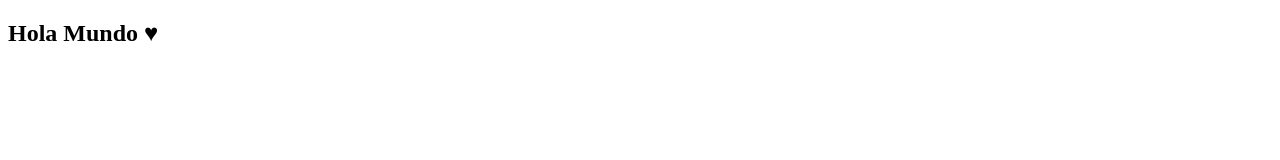
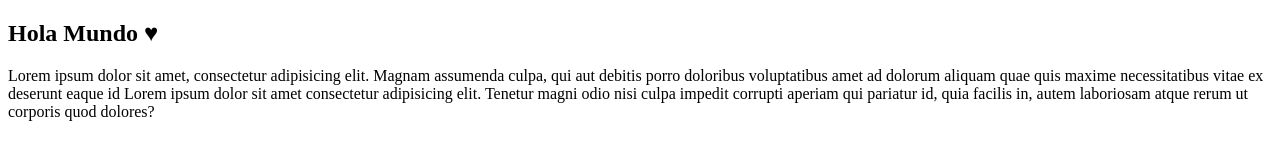
Before and after one commit to J03LK/pratica-taller, a plain HTML site: page index.html in a window 1280 px wide. Drawn offline with Linux system fonts and the light colour scheme.

Commit message:
añadiendo parrafo

```diff
--- a/index.html
+++ b/index.html
@@ -7,5 +7,6 @@
 </head>
 <body>
     <h2>Hola Mundo ♥</h2>
+    <p>Lorem ipsum dolor sit amet, consectetur adipisicing elit. Magnam assumenda culpa, qui aut debitis porro doloribus voluptatibus amet ad dolorum aliquam quae quis maxime necessitatibus vitae ex deserunt eaque id Lorem ipsum dolor sit amet consectetur adipisicing elit. Tenetur magni odio nisi culpa impedit corrupti aperiam qui pariatur id, quia facilis in, autem laboriosam atque rerum ut corporis quod dolores?<b</p>
 </body>
 </html>
```
